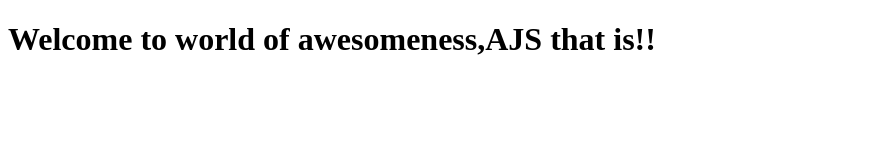
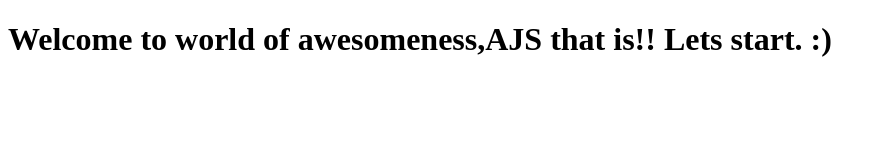
Before and after one commit to svmu92/ajs-learn, a plain HTML site: page index.html in a window 1280 px wide. Shown: the whole page, without its empty margins (0-886 px from the left). Drawn offline with Linux system fonts and the light colour scheme.

Commit message:
Next version of webfile.

```diff
--- a/index.html
+++ b/index.html
@@ -5,6 +5,6 @@
      <title>Hello AngularJS</title>
    </head>
    <body>
-     <h1>Welcome to world of awesomeness,AJS that is!!</h1>
+     <h1>Welcome to world of awesomeness,AJS that is!! Lets start. :)</h1>
    </body>
 </html>
```
